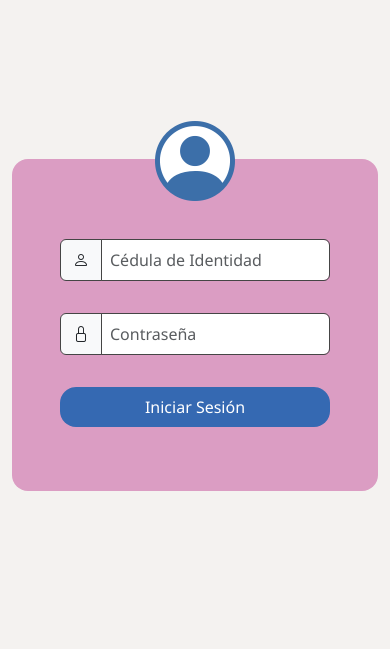
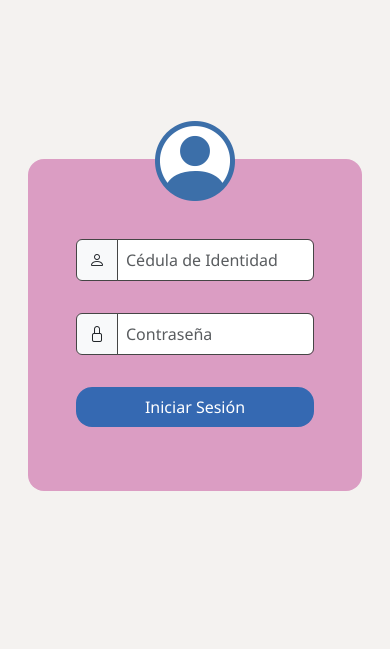
Before and after one commit to monzerratjh/C-C2025, a PHP site: page /docente_log.html in a window 390 px wide. Shown: the part 121-770 px from the top of the page. Run offline with PHP 8.4, Linux system fonts and the light colour scheme.

Commit message:
MOD: Cambio media query LogIn

```diff
--- a/style.css
+++ b/style.css
@@ -101,7 +101,7 @@ a{
    main {
     flex-wrap: wrap;
     max-width: 490px;
-    margin: 0 auto;
+    margin-bottom: 1rem;
     gap: 30px;
    }
 
@@ -135,6 +135,10 @@ a{
 
   .logo {
       display: none;
+  }
+  .seccion-form{
+    margin-left: 1rem;
+    margin-right: 1rem;
   }
 
 }
```
